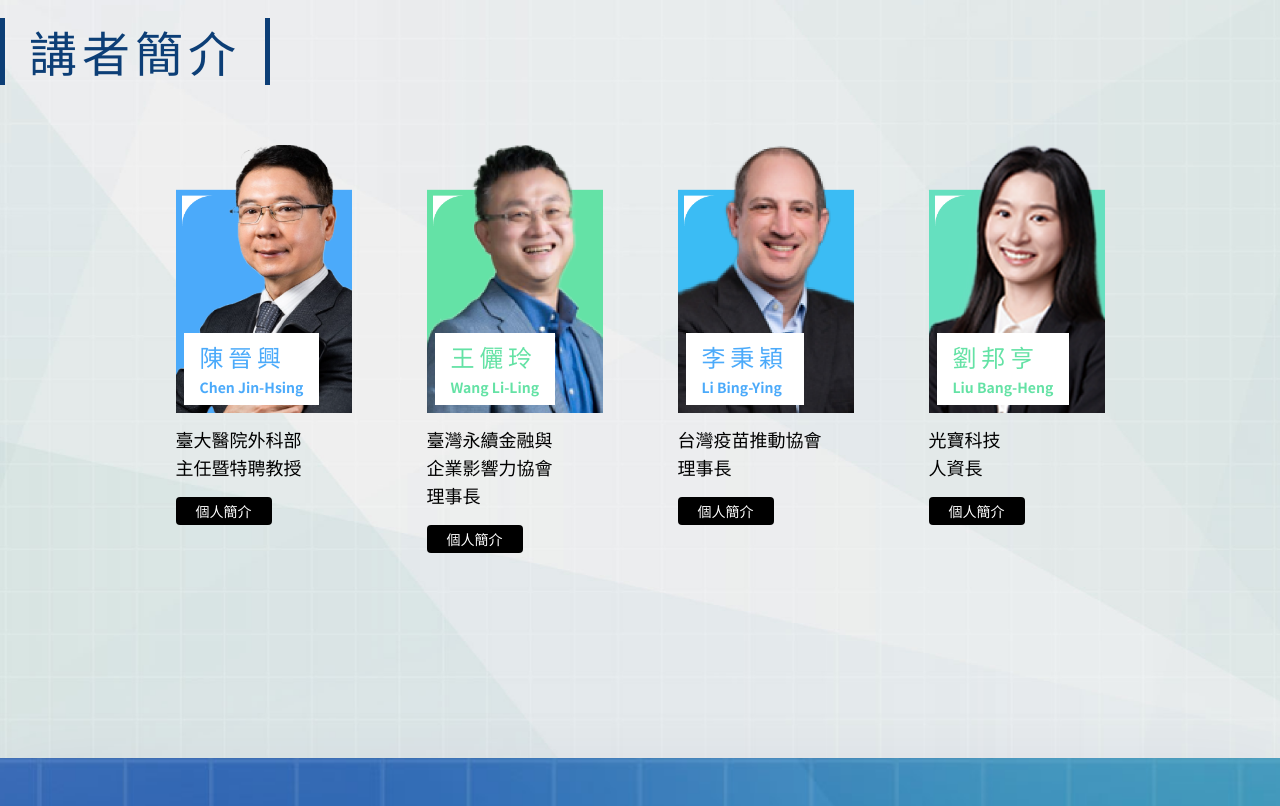
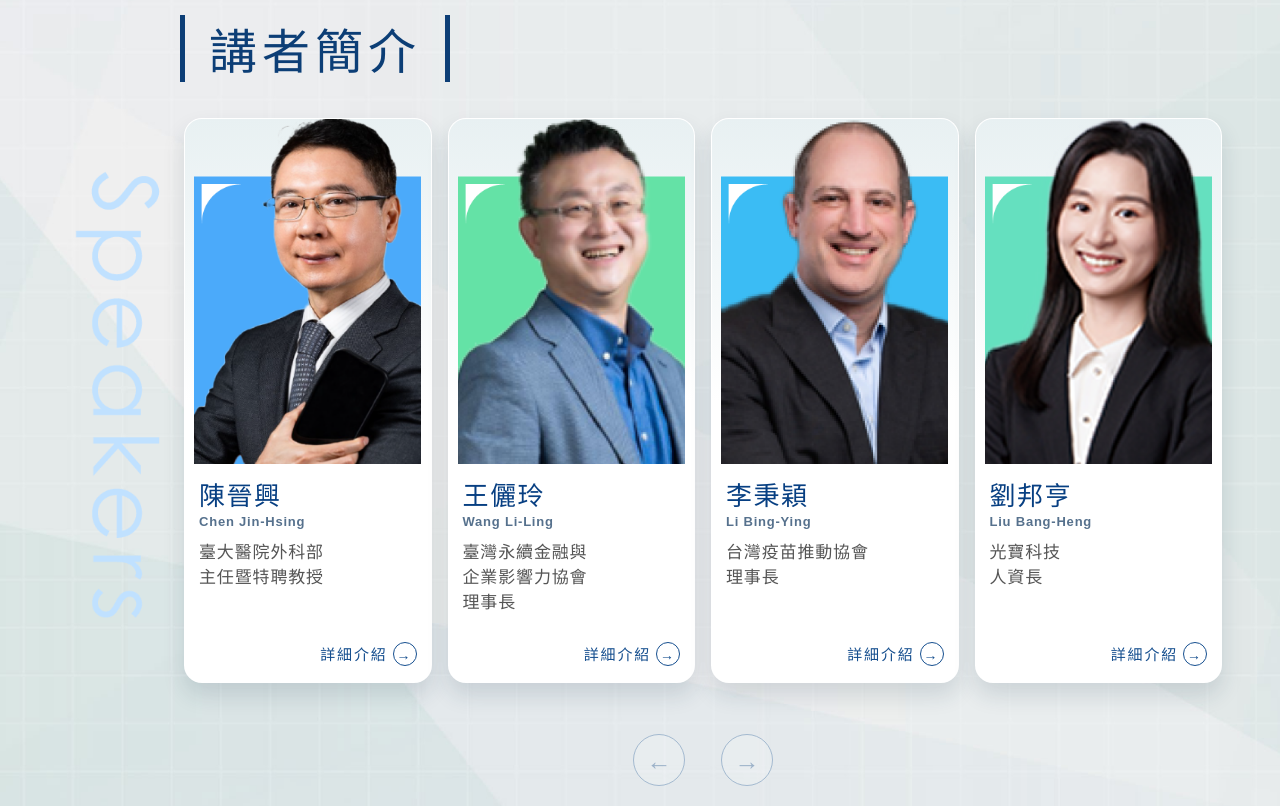
Before and after one commit to jackietsairock/NEWNERGYFOURM, a Vue app: page / in a window 1280 px wide. Shown: the part 1840-2646 px from the top of the page. Built offline with nearby package versions, Linux system fonts and the light colour scheme.

Commit message:
更新 package.json 和 package-lock.json，將專案名稱更改為 NEWNERGYFOURM，並新增 swiper 依賴；更新 Speaker 組件以整合 Swiper，改善講者展示效果

```diff
--- a/package.json
+++ b/package.json
@@ -11,6 +11,7 @@
   "dependencies": {
     "@tailwindcss/vite": "^4.1.4",
     "aos": "^2.3.4",
+    "swiper": "^14.0.5",
     "v-slick-carousel": "^0.7.1",
     "vue": "^3.5.13"
   },
--- a/src/components/Speaker.vue
+++ b/src/components/Speaker.vue
@@ -1,6 +1,13 @@
 <script setup>
   import { ref, onMounted, onBeforeUnmount, watch, computed } from 'vue'
   import Title from './Title.vue'
+  import { Swiper, SwiperSlide } from 'swiper/vue'
+  import { A11y, Navigation, Pagination } from 'swiper/modules'
+  import 'swiper/css'
+  import 'swiper/css/navigation'
+  import 'swiper/css/pagination'
+
+  const swiperModules = [A11y, Navigation, Pagination]
 
   const props = defineProps({
     speakers: {
@@ -173,34 +180,71 @@
 </script>
 
 <template>
-  <div class="content_wrap">
+  <div class="content_wrap speaker_wrap">
     <Title :infoData="infoData" />
-    <!--<p class="text-black text-base text-center mb-6">*順序依議程表排列</p>-->
-    <div v-for="(group, idx)  in speakerGroups" :key="group.type" :class="['speaker_group',{'mb-15': idx === 0}]">
-      <!--<p class="text-4xl text-center ms:text-6xl" :style="['font-weight: 500;',{color: idx === 0 ? 'rgb(93, 246, 254)' : 'rgb(63, 154, 209)'}]">- {{ group.type }} -</p>-->
-      <div class="speaker_box max-w-[1366px] p-0 mx-auto flex flex-row flex-wrap items-start justify-center gap-[25px] sm:p-10 sm:gap-[35px] sm:flex-row sm:items-start">
-        <div v-for="(item, idx) in group.items" :key="`${group.type}-${idx}`" class="speaker_item text-left flex flex-col items-center py-5 px-1 w-[33%] sm:px-5 lg:w-[18%]"
+    <img
+      class="speaker_vertical"
+      :src="getImgUrl('T-2.png')"
+      alt=""
+      aria-hidden="true"
+    />
+
+    <div v-for="(group, groupIdx) in speakerGroups" :key="group.type" class="speaker_group">
+      <Swiper
+        class="speaker_swiper"
+        :modules="swiperModules"
+        :slides-per-view="1.12"
+        :space-between="14"
+        :watch-overflow="true"
+        :navigation="{
+          prevEl: `.speaker-prev-${groupIdx}`,
+          nextEl: `.speaker-next-${groupIdx}`
+        }"
+        :pagination="{
+          el: `.speaker-pagination-${groupIdx}`,
+          clickable: true
+        }"
+        :breakpoints="{
+          560: { slidesPerView: 2, spaceBetween: 18 },
+          900: { slidesPerView: 3, spaceBetween: 20 },
+          1180: { slidesPerView: 4, spaceBetween: 16 }
+        }"
+        :aria-label="`${group.type}輪播`"
+      >
+        <SwiperSlide v-for="(item, itemIdx) in group.items" :key="`${group.type}-${itemIdx}`">
+          <article
+            class="speaker_card"
             role="button"
             tabindex="0"
+            :aria-label="`查看 ${item.name} 的個人簡介`"
             @click="openModal(item)"
             @keyup.enter="openModal(item)"
+            @keyup.space.prevent="openModal(item)"
           >
-          <div class="speaker_img relative mb-3 overflow-hidden">
+            <div class="speaker_img">
               <img :src="getImgUrl(item.img)" :alt="item.name" />
-            <div class="absolute z-10 bottom-2 left-2 right-0 bg-white w-fit px-4 py-2">
-              <h3 class="speaker_name text-xl font-bold mb-1 sm:text-2xl tracking-[0.2em]" :style="{ color: item.color }">{{ item.name }}</h3>
-              <h3 class="speaker_name_en text-xs font-bold sm:text-sm" :style="{ color: item.color }">{{ item.name_en }}</h3>
             </div>
+            <div class="speaker_card_body">
+              <h3 class="speaker_name">{{ item.name }}</h3>
+              <p v-if="item.name_en" class="speaker_name_en">{{ item.name_en }}</p>
+              <div class="speaker_text" v-html="item.title"></div>
+              <span class="speaker_detail">
+                詳細介紹
+                <span class="detail_icon" aria-hidden="true">→</span>
+              </span>
             </div>
-          <div class="speaker_text w-full">
-            <p class="text-xs sm:text-sm md:text-base lg:text-lg " v-html="item.title"></p>
-          </div>
-          <div
-            class="speaker_button w-full text-left mt-4 hover:cursor-pointer hover:opacity-90"
-          >
-            <p class="text-xs blcok bg-black text-white w-fit px-1 py-1 rounded-sm sm:text-sm sm:px-5">個人簡介</p>
-          </div>
-        </div>
+          </article>
+        </SwiperSlide>
+      </Swiper>
+
+      <div class="speaker_controls" aria-label="輪播控制">
+        <button :class="['speaker_arrow', `speaker-prev-${groupIdx}`]" type="button" aria-label="上一組講者">
+          <span aria-hidden="true">←</span>
+        </button>
+        <div :class="['speaker_pagination', `speaker-pagination-${groupIdx}`]"></div>
+        <button :class="['speaker_arrow', `speaker-next-${groupIdx}`]" type="button" aria-label="下一組講者">
+          <span aria-hidden="true">→</span>
+        </button>
       </div>
     </div>
   </div>
@@ -250,18 +294,192 @@
 </template>
 
 <style scoped lang="scss">
-    .speaker_item:hover{
-      transform: translateY(-4px);
-      transition: transform 0.3s ease;
-      cursor: pointer;
+    .speaker_wrap{
+      max-width: 1420px;
+      padding: 82px 54px 76px 180px;
+      overflow: hidden;
     }
 
-    .speaker_text h3{
-      color: #484848;
+    .speaker_vertical{
+      position: absolute;
+      left: 66px;
+      top: 238px;
+      width: 104px;
+      height: auto;
+      pointer-events: none;
+      user-select: none;
     }
 
-    .speaker_text p{
-      color: #000;
+    .speaker_group{
+      margin-top: 32px;
+    }
+
+    .speaker_swiper{
+      overflow: visible;
+      padding: 4px 4px 22px;
+    }
+
+    .speaker_swiper :deep(.swiper-slide){
+      height: auto;
+    }
+
+    .speaker_card{
+      display: flex;
+      height: 100%;
+      min-height: 565px;
+      flex-direction: column;
+      overflow: hidden;
+      border: 1px solid rgba(255, 255, 255, 0.95);
+      border-radius: 18px;
+      background: #fff;
+      box-shadow: 0 12px 22px rgba(26, 57, 77, 0.14);
+      cursor: pointer;
+      transition: transform 0.25s ease, box-shadow 0.25s ease;
+    }
+
+    .speaker_card:hover,
+    .speaker_card:focus-visible{
+      transform: translateY(-5px);
+      box-shadow: 0 18px 30px rgba(26, 57, 77, 0.2);
+      outline: none;
+    }
+
+    .speaker_card:focus-visible{
+      box-shadow: 0 0 0 3px #2d69a8, 0 18px 30px rgba(26, 57, 77, 0.2);
+    }
+
+    .speaker_img{
+      display: flex;
+      height: 345px;
+      align-items: flex-end;
+      justify-content: center;
+      overflow: hidden;
+      background: linear-gradient(180deg, rgba(230, 239, 241, 0.92) 0%, #fff 82%);
+    }
+
+    .speaker_img img{
+      width: 100%;
+      height: 100%;
+      object-fit: contain;
+      object-position: center bottom;
+      transition: transform 0.35s ease;
+    }
+
+    .speaker_card:hover .speaker_img img{
+      transform: scale(1.025);
+    }
+
+    .speaker_card_body{
+      display: flex;
+      flex: 1;
+      flex-direction: column;
+      align-items: flex-start;
+      padding: 14px 14px 16px;
+      color: #113f78;
+    }
+
+    .speaker_name{
+      margin: 0;
+      color: #073f82;
+      font-size: clamp(26px, 2vw, 36px);
+      font-weight: 800;
+      letter-spacing: 0.06em;
+      line-height: 1.2;
+    }
+
+    .speaker_name_en{
+      min-height: 22px;
+      margin: 3px 0 5px;
+      color: #56718d;
+      font-family: Arial, sans-serif;
+      font-size: 13px;
+      font-weight: 600;
+      letter-spacing: 0.06em;
+    }
+
+    .speaker_text{
+      color: #555;
+      font-size: 17px;
+      letter-spacing: 0.05em;
+      line-height: 1.45;
+    }
+
+    .speaker_detail{
+      display: inline-flex;
+      align-items: center;
+      gap: 5px;
+      margin-top: auto;
+      margin-left: auto;
+      padding-top: 16px;
+      color: #164f8f;
+      font-size: 15px;
+      letter-spacing: 0.12em;
+    }
+
+    .detail_icon{
+      display: inline-flex;
+      width: 24px;
+      height: 24px;
+      align-items: center;
+      justify-content: center;
+      border: 1px solid currentColor;
+      border-radius: 50%;
+      font-size: 14px;
+      line-height: 1;
+    }
+
+    .speaker_controls{
+      display: flex;
+      min-height: 54px;
+      align-items: center;
+      justify-content: center;
+      gap: 18px;
+      margin-top: 28px;
+    }
+
+    .speaker_arrow{
+      display: inline-flex;
+      width: 52px;
+      height: 52px;
+      align-items: center;
+      justify-content: center;
+      border: 1px solid #2b619a;
+      border-radius: 50%;
+      background: rgba(255, 255, 255, 0.45);
+      color: #174d88;
+      font-size: 25px;
+      cursor: pointer;
+      transition: background-color 0.2s ease, color 0.2s ease, opacity 0.2s ease;
+    }
+
+    .speaker_arrow:hover:not(.swiper-button-disabled){
+      background: #174d88;
+      color: #fff;
+    }
+
+    .speaker_arrow.swiper-button-disabled{
+      opacity: 0.35;
+      cursor: default;
+    }
+
+    .speaker_pagination{
+      display: flex;
+      width: auto !important;
+      align-items: center;
+      gap: 9px;
+    }
+
+    .speaker_pagination :deep(.swiper-pagination-bullet){
+      width: 10px;
+      height: 10px;
+      margin: 0 !important;
+      background: transparent;
+      border: 1px solid #2b619a;
+      opacity: 1;
+    }
+
+    .speaker_pagination :deep(.swiper-pagination-bullet-active){
+      background: #104e91;
     }
 
     .modal_backdrop{
@@ -396,6 +614,22 @@
     }
 
     @media screen and (max-width: 1024px) {
+      .speaker_wrap{
+        padding: 72px 36px 68px;
+      }
+
+      .speaker_vertical{
+        display: none;
+      }
+
+      .speaker_card{
+        min-height: 545px;
+      }
+
+      .speaker_img{
+        height: 325px;
+      }
+
       .modal_panel{
         padding: 32px 24px;
       }
@@ -418,6 +652,47 @@
     }
 
     @media screen and (max-width: 640px) {
+      .speaker_wrap{
+        padding: 54px 20px 50px;
+      }
+
+      .speaker_wrap :deep(.title){
+        padding: 0 0.38em;
+        font-size: 34px;
+        letter-spacing: 3px;
+      }
+
+      .speaker_group{
+        margin-top: 24px;
+      }
+
+      .speaker_swiper{
+        padding-bottom: 16px;
+      }
+
+      .speaker_card{
+        min-height: 530px;
+      }
+
+      .speaker_img{
+        height: 320px;
+      }
+
+      .speaker_name{
+        font-size: 28px;
+      }
+
+      .speaker_controls{
+        gap: 14px;
+        margin-top: 18px;
+      }
+
+      .speaker_arrow{
+        width: 46px;
+        height: 46px;
+        font-size: 22px;
+      }
+
       .modal_backdrop{
         align-items: flex-start;
         padding: 16px 12px;
```
Also changed, not shown: 1 other file (tests, documents, lock files or other folders). Lines whose indentation alone changed are shown as unchanged.
